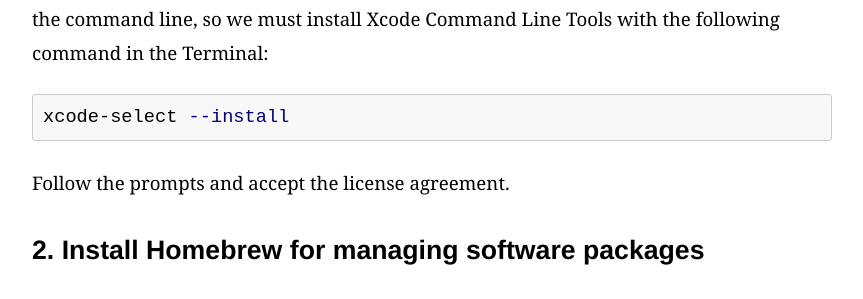
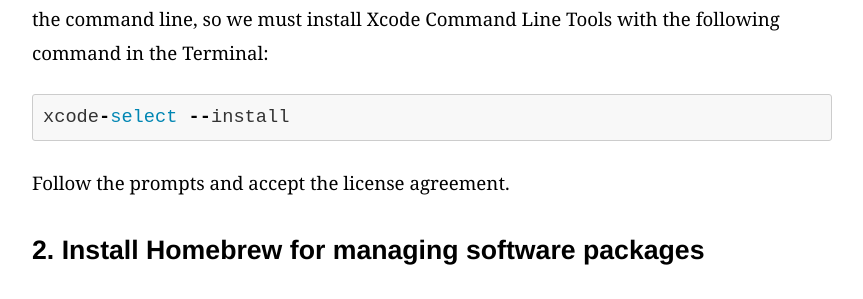
Before and after one commit to benjaminjack/benjaminjack.github.io, a Jekyll site: the page built from _posts/2016-01-02-el-capitan-biocomputing.md, in a window 1280 px wide and 900 px high, scrolled down 816 px. Shown: the part 154-453 px from the top of the window, without its empty margins (208-1071 px from the left). Built offline with Jekyll 4.4.1, drawn with Linux system fonts in a browser that asks for light colours; some web fonts are replaced.

Commit message:
Modified config file

````diff
--- a/_posts/2016-01-02-el-capitan-biocomputing.md
+++ b/_posts/2016-01-02-el-capitan-biocomputing.md
@@ -11,7 +11,7 @@
 
 Head over to the Mac App Store and download the latest version of Xcode. It is free and provided by Apple. Xcode is quite larger (~2GB), but contains the necessary tools for compiling code and installing other software. By default, Xcode cannot be accessed from the command line, so we must install Xcode Command Line Tools with the following command in the Terminal:
 
-```shell
+```ruby
 xcode-select --install
 ```
 
````
